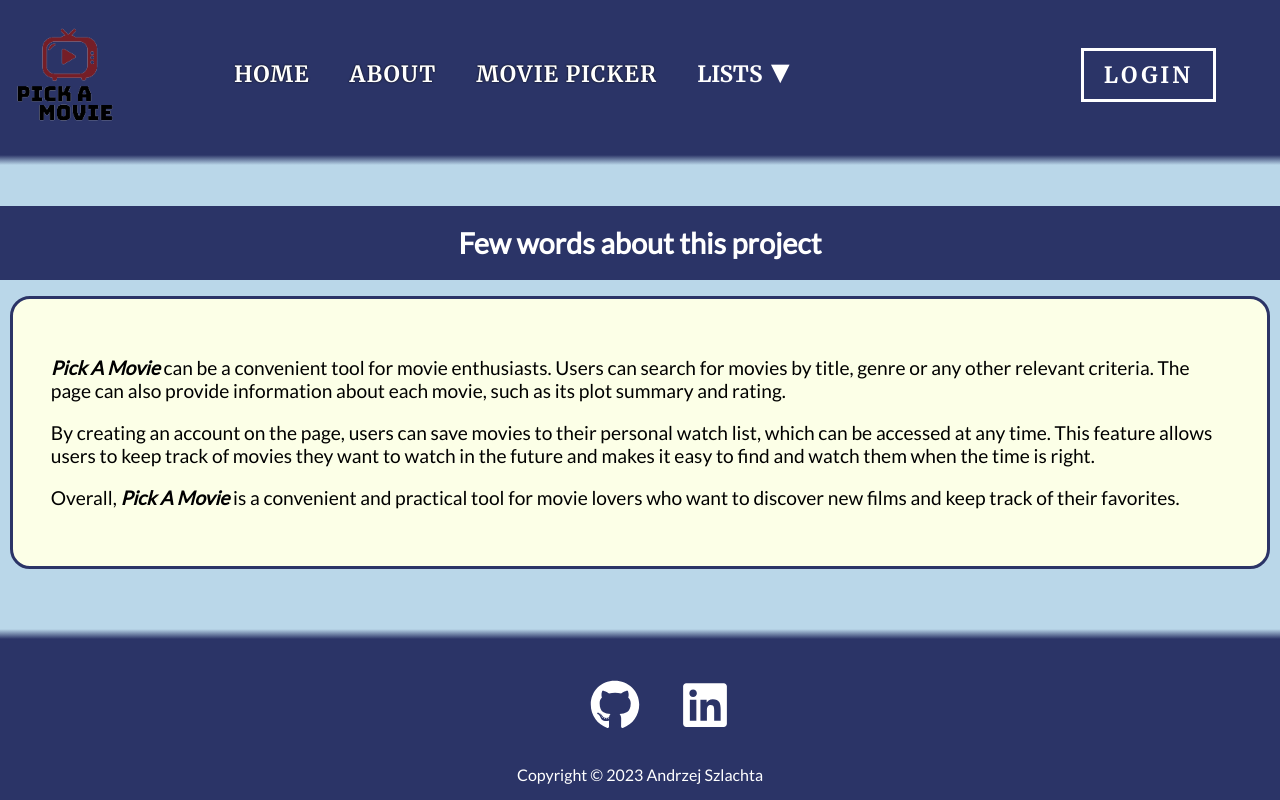
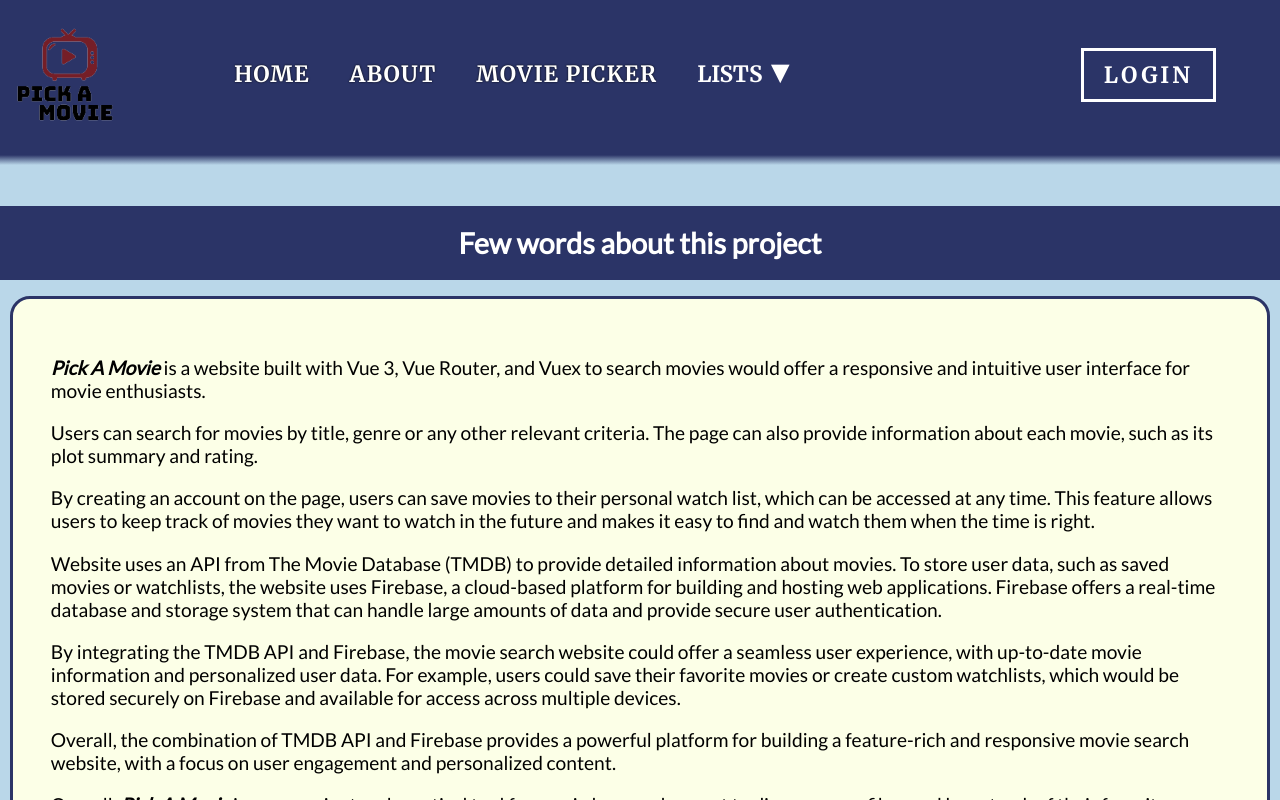
Before and after one commit to andrzejszlachta/pick-a-movie, a Vue app: page /about in a window 1280 px wide. Shown: the top 800 px of the page. Built offline with nearby package versions, Linux system fonts and the light colour scheme.

Commit message:
Update about page

```diff
--- a/src/pages/AboutPage.vue
+++ b/src/pages/AboutPage.vue
@@ -2,9 +2,14 @@
   <div>
     <h2>Few words about this project</h2>
     <section class="max-width">
-      <p><em>Pick A Movie</em> can be a convenient tool for movie enthusiasts. Users can search for movies by title, genre or any other relevant criteria. The page can also provide information about each movie, such as its plot summary and rating.</p>
+      <p><em>Pick A Movie</em> is a website built with Vue 3, Vue Router, and Vuex to search movies would offer a responsive and intuitive user interface for movie enthusiasts.</p>
+      <p>Users can search for movies by title, genre or any other relevant criteria. The page can also provide information about each movie, such as its plot summary and rating.</p>
       <p>By creating an account on the page, users can save movies to their personal watch list, which can be accessed at any time. This feature allows users to keep track of movies they want to watch in the future and makes it easy to find and watch them when the time is right.</p>
+      <p>Website uses an API from The Movie Database (TMDB) to provide detailed information about movies. To store user data, such as saved movies or watchlists, the website uses Firebase, a cloud-based platform for building and hosting web applications. Firebase offers a real-time database and storage system that can handle large amounts of data and provide secure user authentication.</p>
+      <p>By integrating the TMDB API and Firebase, the movie search website could offer a seamless user experience, with up-to-date movie information and personalized user data. For example, users could save their favorite movies or create custom watchlists, which would be stored securely on Firebase and available for access across multiple devices. </p>
+      <p>Overall, the combination of TMDB API and Firebase provides a powerful platform for building a feature-rich and responsive movie search website, with a focus on user engagement and personalized content.</p>
       <p>Overall, <em>Pick A Movie</em> is a convenient and practical tool for movie lovers who want to discover new films and keep track of their favorites.</p>
+      <p>The website is</p>
     </section>
   </div>
 </template>
```
